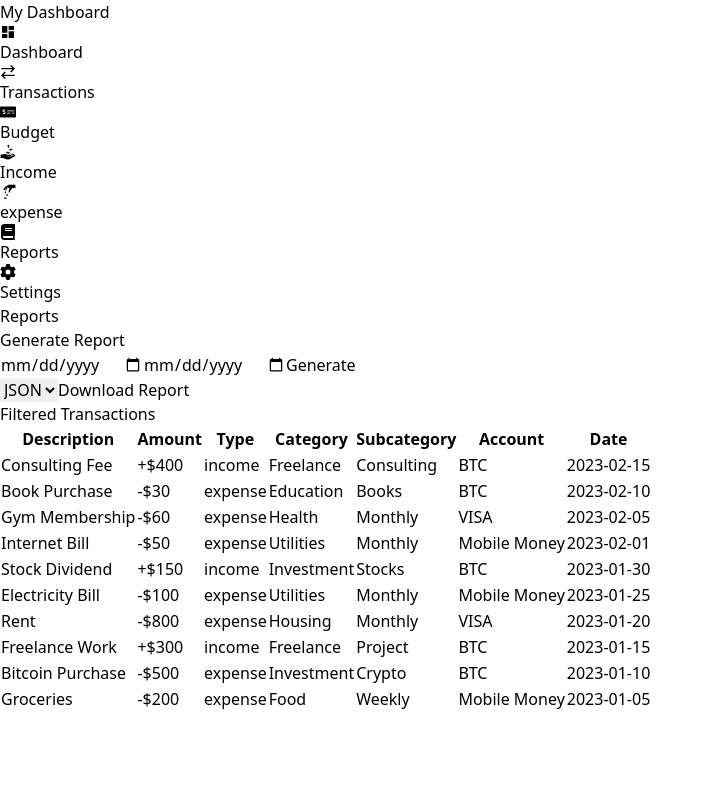
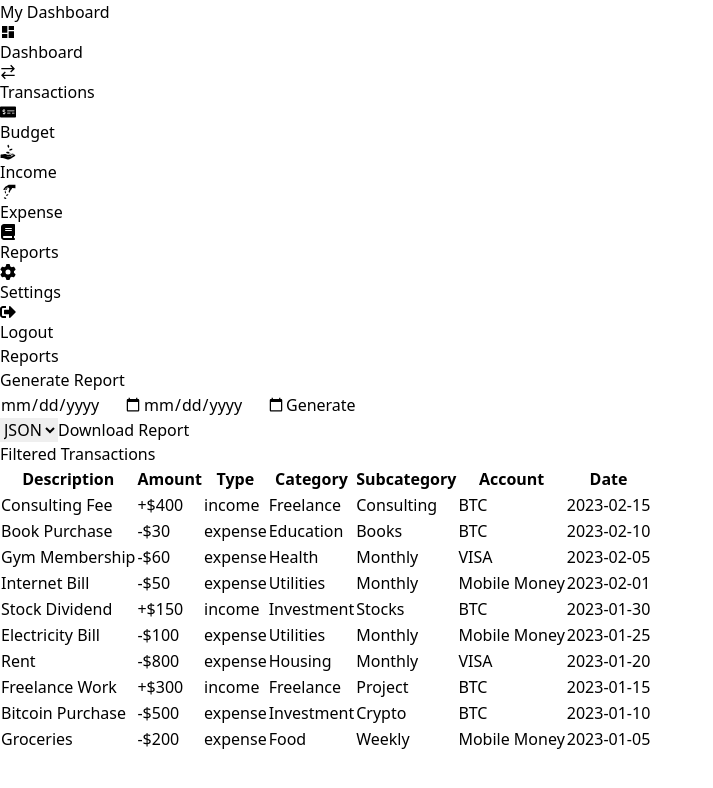
Before and after one commit to Codinglone/taskforce-expense-tracker-frontend, a React (Vite) app: page /reports in a window 1280 px wide. Shown: the top 788 px of the page, without its empty margins (0-713 px from the left). Built offline with nearby package versions, Linux system fonts and the light colour scheme.

Commit message:
Added logout button to the sidebar

```diff
--- a/src/components/Sidebar.jsx
+++ b/src/components/Sidebar.jsx
@@ -1,25 +1,31 @@
-import React from "react";
-import { NavLink } from "react-router-dom";
-import { MdDashboard } from "react-icons/md";
-import { GrTransaction } from "react-icons/gr";
+import React from 'react';
+import { NavLink } from 'react-router-dom';
+import { FaSignOutAlt } from 'react-icons/fa';
+import { MdDashboard } from 'react-icons/md';
+import { GrTransaction } from 'react-icons/gr';
+import { FaBook, FaGear } from 'react-icons/fa6';
 import { FaMoneyCheckAlt } from "react-icons/fa";
-import { GiReceiveMoney } from "react-icons/gi";
-import { GiPayMoney } from "react-icons/gi";
-import { FaBook } from "react-icons/fa";
-import { FaGear } from "react-icons/fa6";
+import { GiReceiveMoney, GiPayMoney } from 'react-icons/gi';
+
 const Sidebar = () => {
   const links = [
-    { name: "Dashboard", path: "/", icon: <MdDashboard /> },
-    { name: "Transactions", path: "/transactions", icon: <GrTransaction /> },
-    { name: "Budget", path: "/budget", icon: <FaMoneyCheckAlt /> },
-    { name: "Income", path: "/income", icon: <GiReceiveMoney /> },
-    { name: "expense", path: "/expense", icon: <GiPayMoney /> },
-    { name: "Reports", path: "/reports", icon: <FaBook /> },
-    { name: "Settings", path: "/settings", icon: <FaGear /> },
+    { name: 'Dashboard', path: '/', icon: <MdDashboard /> },
+    { name: 'Transactions', path: '/transactions', icon: <GrTransaction /> },
+    { name: 'Budget', path: '/budget', icon: <FaMoneyCheckAlt /> },
+    { name: 'Income', path: '/income', icon: <GiReceiveMoney /> },
+    { name: 'Expense', path: '/expense', icon: <GiPayMoney /> },
+    { name: 'Reports', path: '/reports', icon: <FaBook /> },
+    { name: 'Settings', path: '/settings', icon: <FaGear /> },
   ];
 
+  const handleLogout = () => {
+    // Handle logout logic here
+    console.log('User logged out');
+  };
+
   return (
-    <div className="w-64 h-[94vh] bg-gray-100 border-4 border-white shadow-xl rounded-2xl my-4 mx-2 text-gray-800 flex flex-col">
+    <div className="w-64 h-[94vh] bg-gray-100 border-4 border-white shadow-xl rounded-2xl my-4 mx-2 text-gray-800 flex flex-col justify-between">
+      <div>
         <h2 className="text-2xl font-bold p-4">My Dashboard</h2>
         <nav className="flex-grow">
           {links.map((link) => (
@@ -28,19 +34,27 @@ const Sidebar = () => {
               to={link.path}
               className={({ isActive }) =>
                 `block py-1.5 px-4 text-lg ${
-                isActive ? "border-l border-blue-600 text-blue-600 font-semibold" : "hover:text-blue-600 hover:font-semibold"
+                  isActive ? 'border-l border-blue-600 text-blue-600 font-semibold' : 'hover:text-blue-600 hover:font-semibold'
                 }`
               }
             >
               <span className="flex items-center">
-              <span className="mr-2">{link.icon}</span>
-              <span>{link.name}</span>
+                {link.icon}
+                <span className="ml-2">{link.name}</span>
               </span>
             </NavLink>
           ))}
         </nav>
       </div>
+      <button
+        onClick={handleLogout}
+        className="flex items-center py-2 px-4 text-lg text-gray-800 hover:text-blue-600 hover:font-semibold"
+      >
+        <FaSignOutAlt className="mr-2" />
+        Logout
+      </button>
+    </div>
   );
-}
+};
 
 export default Sidebar;
```
Lines whose indentation alone changed are shown as unchanged.
